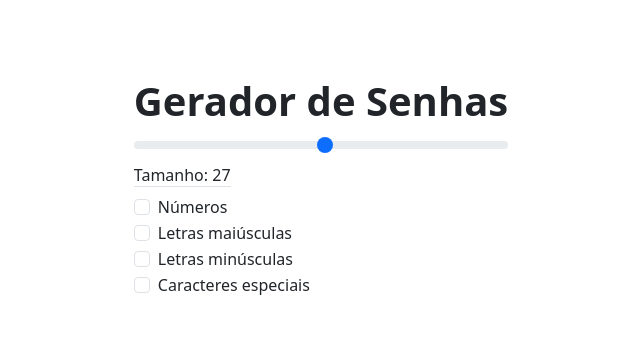
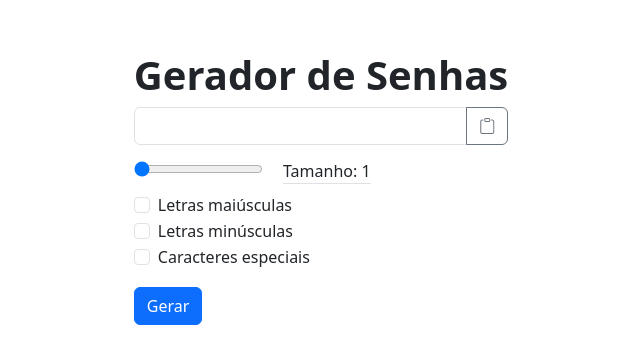
Before and after one commit to Lewoaragao/gerador-de-senhas, a plain HTML site: page index.html in a window 1280 px wide. Shown: the part 212-576 px from the top of the page, without its empty margins (319-959 px from the left). Drawn offline with nearby package versions, Linux system fonts and the light colour scheme.

Commit message:
add botao copiar senha e comecando logica de gerar senha

```diff
--- a/index.html
+++ b/index.html
@@ -8,6 +8,7 @@
     <title>Gerador de Senhas</title>
     <link href="https://cdn.jsdelivr.net/npm/bootstrap@5.3.0-alpha3/dist/css/bootstrap.min.css" rel="stylesheet"
         integrity="sha384-KK94CHFLLe+nY2dmCWGMq91rCGa5gtU4mk92HdvYe+M/SXH301p5ILy+dN9+nJOZ" crossorigin="anonymous">
+    <link rel="stylesheet" href="https://cdn.jsdelivr.net/npm/bootstrap-icons@1.3.0/font/bootstrap-icons.css">
 
 </head>
 
@@ -17,15 +18,17 @@
         <div>
             <h1 class="fw-bold">Gerador de Senhas</h1>
 
-            <div>
-                <input type="range" class="form-range" id="tamanho" min="3" max="50" oninput="visualizaValor(this.value, 'labelTamanho')">
-                <label for="tamanho" id="labelTamanho" class="form-label"></label>
+            <div class="input-group flex-nowrap">
+                <input class="form-control" type="text" aria-label="readonly input example" readonly>
+                <button class="btn btn-outline-secondary" onclick="copiarSenha()"><i
+                        class="bi bi-clipboard"></i></button>
             </div>
 
-            <div class="form-check">
-                <input class="form-check-input" type="checkbox" id="numeros">
-                <label class="form-check-label" for="numeros">
-                    Números
+            <div>
+                <input type="range" class="my-3 me-3" id="tamanho" min="1" max="21" value="0"
+                    oninput="visualizaValor(this.value, 'valueLabelTamanho')">
+                <label for="tamanho" id="labelTamanho" class="form-label border-bottom">
+                    Tamanho: <span id="valueLabelTamanho">1</span>
                 </label>
             </div>
 
@@ -49,6 +52,8 @@
                     Caracteres especiais
                 </label>
             </div>
+
+            <button class="btn btn-primary mt-3" onclick="gerarSenha()">Gerar</button>
         </div>
     </div>
 
@@ -59,10 +64,55 @@
 
 <script>
     const range = document.querySelector("input[type='range']")
-    document.getElementById('labelTamanho').innerHTML = `<span class="border-bottom">Tamanho: ${range.value}</span>`
+    const valueLabelTamanho = document.getElementById('valueLabelTamanho')
+    const senha = document.querySelector("input[type='text']")
+    const checkNumeros = document.querySelector("#numeros")
+    const checkLetrasMaiusculas = document.querySelector("#letrasMaiusculas")
+    const checkLetrasMinusculas = document.querySelector("#letrasMinusculas")
+    const checkCaracteresEspeciais = document.querySelector("#caracteresEspeciais")
+
+    const numeros = '0123456789'
+    const letrasMaisculas = 'ABCDEFGHIJKLMNOPQRSTUVWXYZ'
+    const letrasMinusculas = 'abcdefghijklmnopqrstuvwxyz'
+    const caracteresEspeciais = `"!@#$%¨&*()-_=+{}[]/~|;:§`
+
+    let tiposAceitoUsuario = '' // concatena aqui os tipos escolhidos pelo usuário
 
     function visualizaValor(value, id) {
-        document.getElementById(id).innerHTML = `<span class="border-bottom">Tamanho: ${range.value}</span>`
+        document.getElementById(id).innerHTML = range.value
+    }
+
+    function gerarSenha() {
+        const arraySenha = Array.from(senha.value)
+        console.log(arraySenha);
+
+        for (let index = 0; index < range.value; index++) {
+            if (arraySenha.length < range.value) {
+                switch (true) {
+                    case checkLetrasMaiusculas.checked:
+                        tiposAceitoUsuario += letrasMaisculas.charAt(0);
+                        break
+                    case checkLetrasMinusculas.checked:
+                        tiposAceitoUsuario += letrasMinusculas.charAt(0);
+                        break
+                    case checkCaracteresEspeciais.checked:
+                        tiposAceitoUsuario += caracteresEspeciais.charAt(0);
+                        break
+                    default:
+                        tiposAceitoUsuario += numeros.charAt(0);
+                        break
+                }
+            }
+        }
+
+        senha.value = tiposAceitoUsuario
+    }
+
+    function copiarSenha() {
+        senha.select()
+        senha.setSelectionRange(0, 9999); // para dispositivos móveis
+        navigator.clipboard.writeText(senha.value);
+        alert("Senha copiada com sucesso!")
     }
 </script>
 
```
